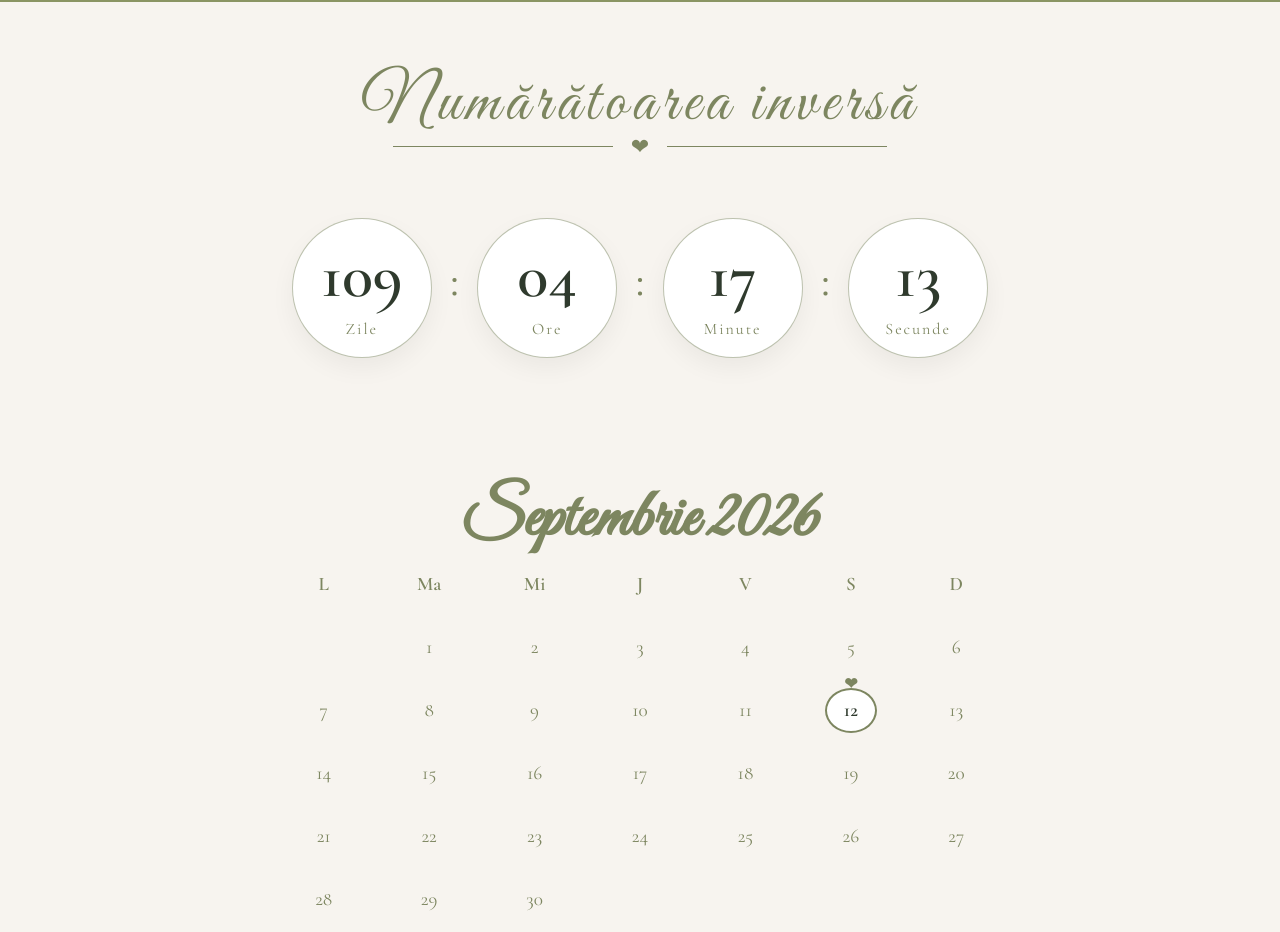
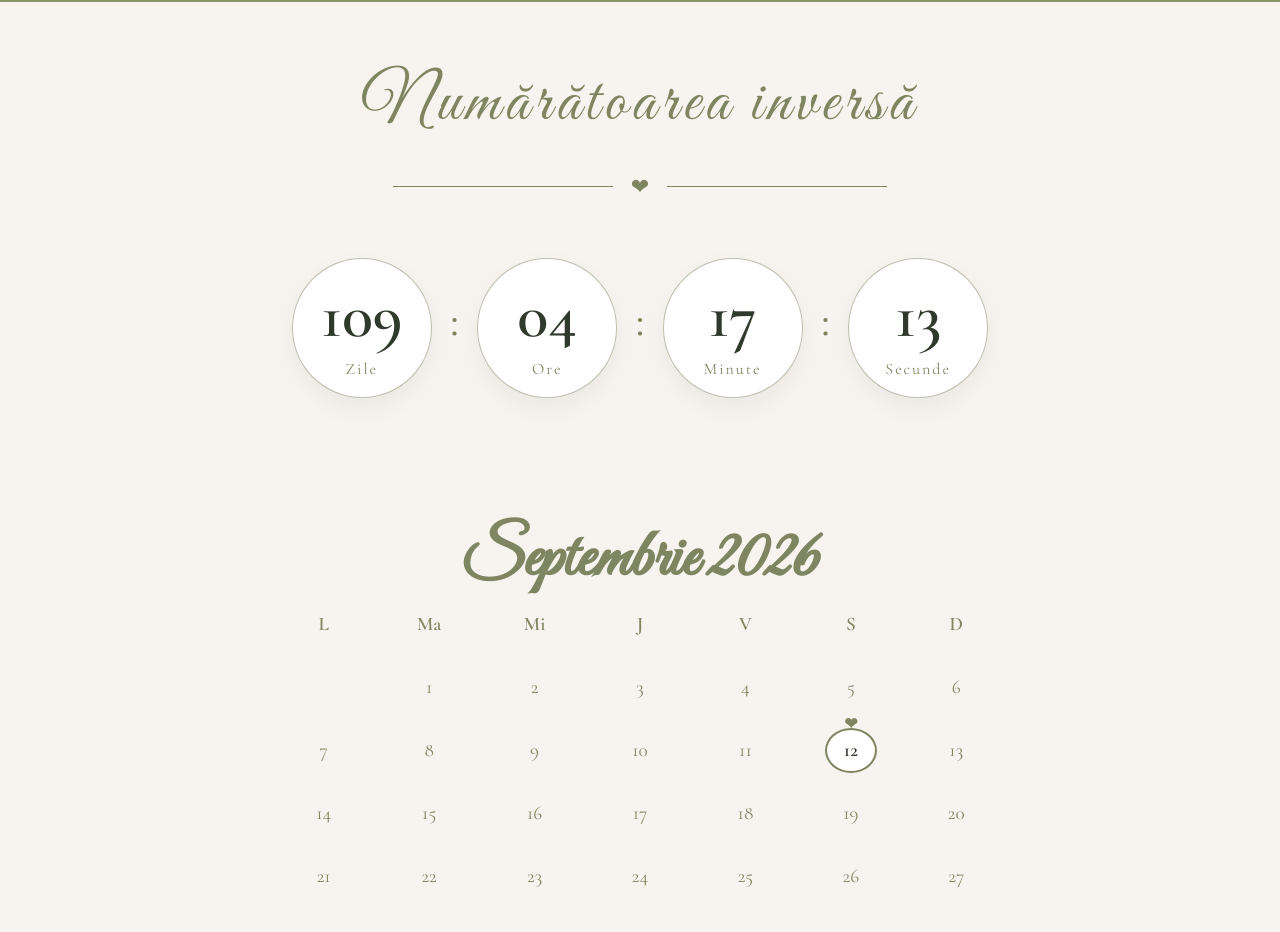
Before and after one commit to adela0507/Medina-Wedding, an Angular app: page / in a window 1280 px wide. Shown: the part 4120-5052 px from the top of the page. Built offline with nearby package versions, Linux system fonts and the light colour scheme.

Commit message:
update site

```diff
--- a/src/app/components/countdown/countdown.css
+++ b/src/app/components/countdown/countdown.css
@@ -43,7 +43,7 @@
     flex-wrap: wrap;
 }
 .dividernume {
-    margin-top: -80px;
+    margin-top: -40px;
 
     display: flex;
 
```
